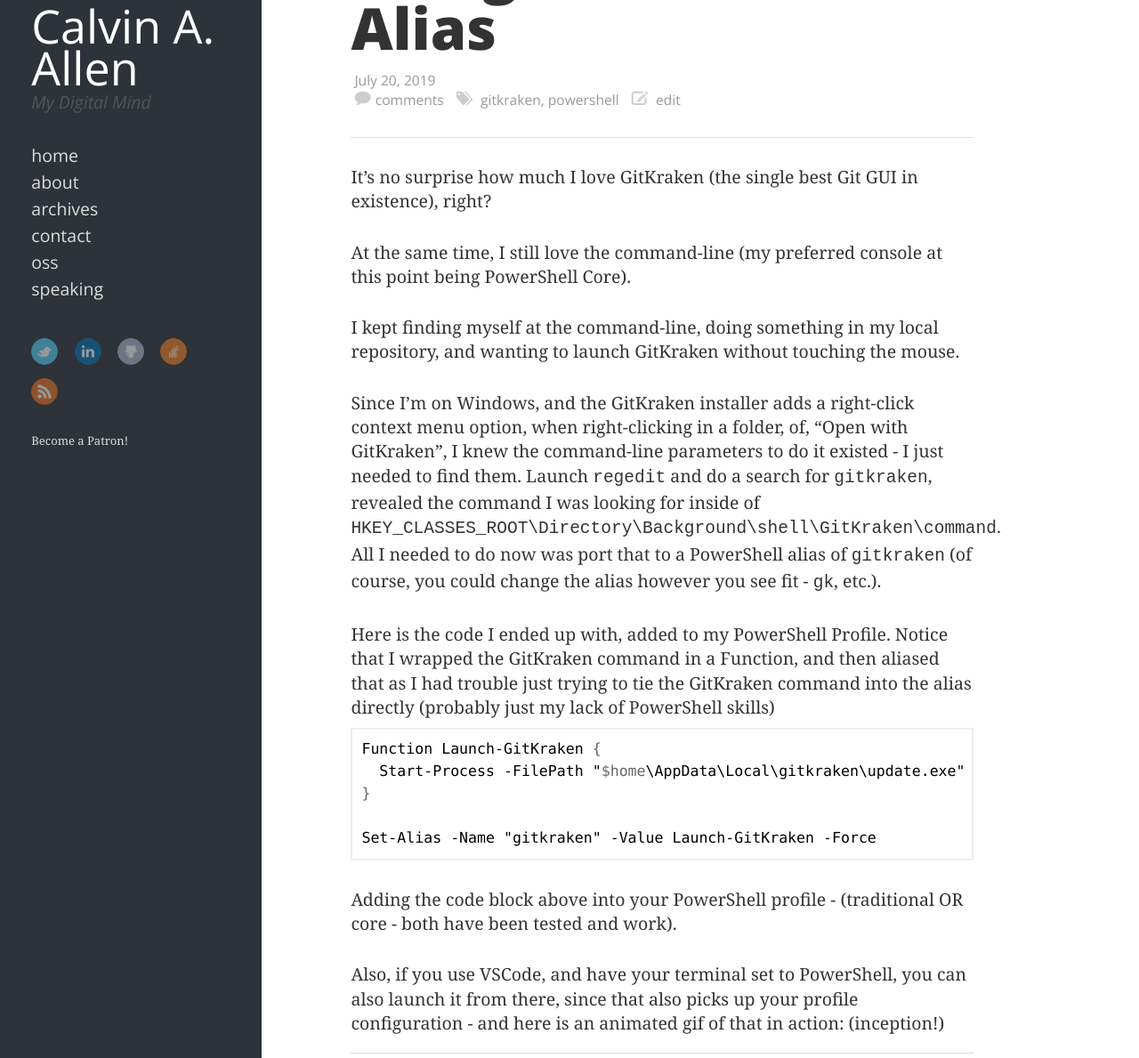
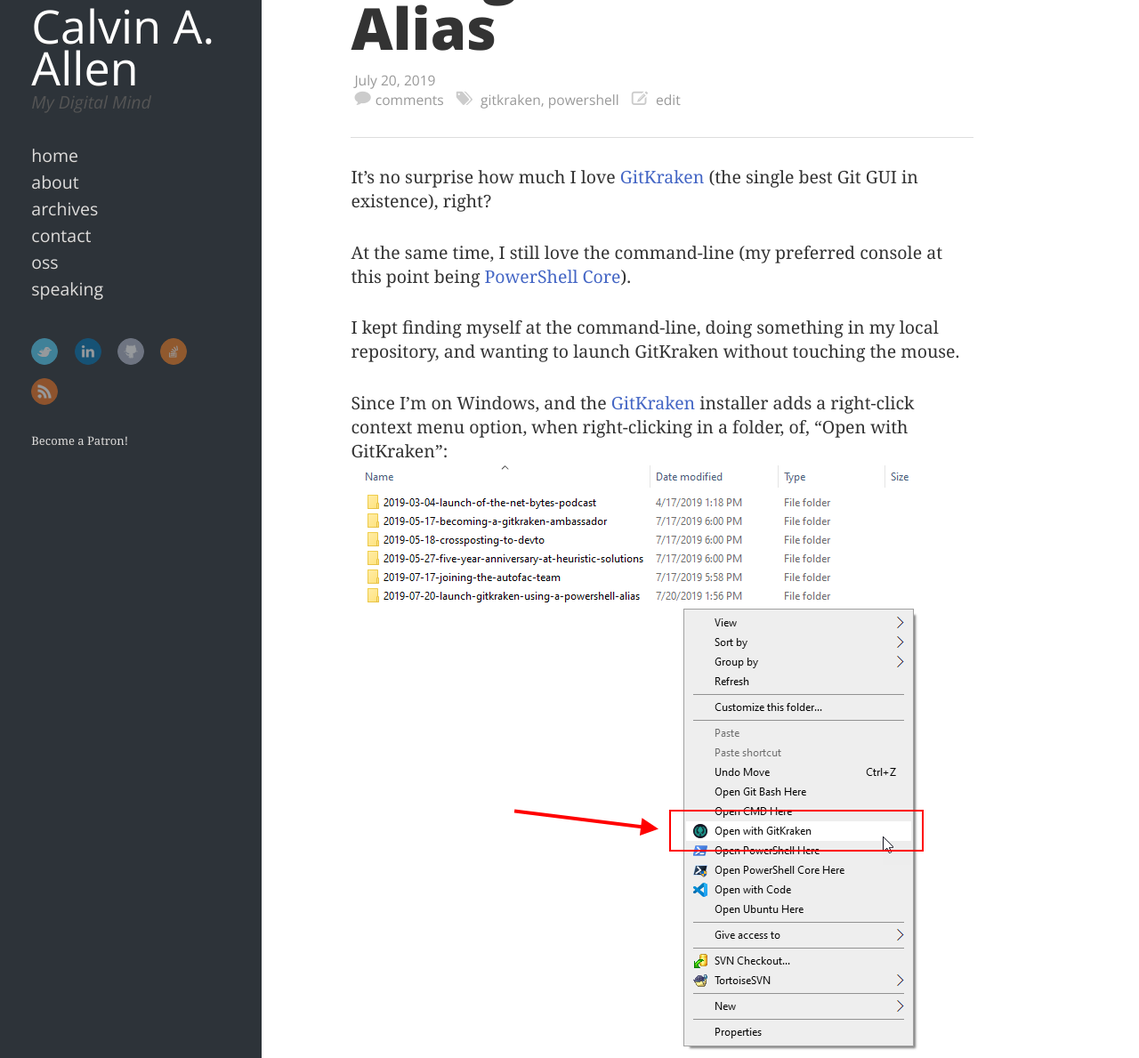
Before and after one commit to datpth19/calvinallen.net, a Jekyll site: the page built from _posts/2019/2019-07-20-launch-gitkraken-using-a-powershell-alias/2019-07-20-launch-gitkraken-using-a-powershell-alias.md, in a window 1280 px wide and 1400 px high, cut to the strip 211-1400 px from the top of the window. Shown: the whole strip at 89% size. Built offline with Jekyll 4.4.1, drawn with Linux system fonts in a browser that asks for light colours; comment, search, counter and statistics services are not loaded; some of the changed lines change nothing that is shown; some of the changed text lies outside the part shown.

Commit message:
Finishing "posh-kraken" post

````diff
--- a/_posts/2019/2019-07-20-launch-gitkraken-using-a-powershell-alias/2019-07-20-launch-gitkraken-using-a-powershell-alias.md
+++ b/_posts/2019/2019-07-20-launch-gitkraken-using-a-powershell-alias/2019-07-20-launch-gitkraken-using-a-powershell-alias.md
@@ -4,15 +4,21 @@
 description: "I usually have a powershell window open to an active projects folder, and sometimes I just want to fire off GitKraken at that same folder, from the PowerShell window."
 ---
 
-It's no surprise how much I love GitKraken (the single best Git GUI in existence), right?
+It's no surprise how much I love [GitKraken](https://www.gitkraken.com/git-client) (the single best Git GUI in existence), right?
 
-At the same time, I still love the command-line (my preferred console at this point being PowerShell Core).
+At the same time, I still love the command-line (my preferred console at this point being [PowerShell Core](https://github.com/PowerShell/PowerShell/releases/tag/v6.2.2)).
 
 I kept finding myself at the command-line, doing something in my local repository, and wanting to launch GitKraken without touching the mouse.
 
-Since I'm on Windows, and the GitKraken installer adds a right-click context menu option, when right-clicking in a folder, of, "Open with GitKraken", I knew the command-line parameters to do it existed - I just needed to find them.  Launch `regedit` and do a search for `gitkraken`, revealed the command I was looking for inside of `HKEY_CLASSES_ROOT\Directory\Background\shell\GitKraken\command`.  All I needed to do now was port that to a PowerShell alias of `gitkraken` (of course, you could change the alias however you see fit - `gk`, etc.).
+Since I'm on Windows, and the [GitKraken](https://www.gitkraken.com/git-client) installer adds a right-click context menu option, when right-clicking in a folder, of, "Open with GitKraken":
+![right-click context menu option](right-click-kraken.png)
 
-Here is the code I ended up with, added to my PowerShell Profile.  Notice that I wrapped the GitKraken command in a Function, and then aliased that as I had trouble just trying to tie the GitKraken command into the alias directly (probably just my lack of PowerShell skills)
+I knew the command-line parameters to do it existed - I just needed to find them.  Launch `regedit` and do a search for `gitkraken`, revealed the command I was looking for inside of:
+> `HKEY_CLASSES_ROOT\Directory\Background\shell\GitKraken\command`
+
+All I needed to do now was port that to a PowerShell alias of `gitkraken` (of course, you could change the alias however you see fit - `gk`, etc.).
+
+Here is the code I ended up with, added to my PowerShell Profile.  Notice that I wrapped the [GitKraken](https://www.gitkraken.com/git-client) command in a Function, and then aliased that as I had trouble just trying to tie the GitKraken command into the alias directly (probably just my lack of PowerShell skills)
 
 ```powershell
 Function Launch-GitKraken {
@@ -24,4 +30,8 @@
 
 Adding the code block above into your PowerShell profile - (traditional OR core - both have been tested and work).
 
-Also, if you use VSCode, and have your terminal set to PowerShell, you can also launch it from there, since that also picks up your profile configuration - and here is an animated gif of that in action: (inception!)
+Also, if you use [VSCode](https://code.visualstudio.com/), and have your terminal set to PowerShell, you can also launch it from there, since that also picks up your profile configuration - and here is an animated gif of that in action: (inception!)
+
+[![POSH Kraken in Action](posh-kraken-thumbnail.gif)](posh-kraken.gif "click here for larger version")
+
+[If you want to give GitKraken a try, do me a favor and sign up for trial using my referral code :)](https://luv2.dev/gitkraken)
````
Also changed, not shown: _posts/2019/2019-07-20-launch-gitkraken-using-a-powershell-alias/cover.jpg (added), _posts/2019/2019-07-20-launch-gitkraken-using-a-powershell-alias/right-click-kraken.png (added), 2 other files.
